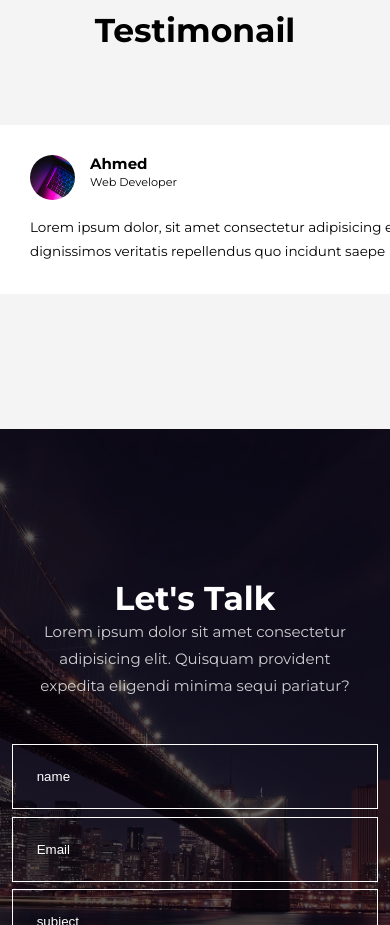
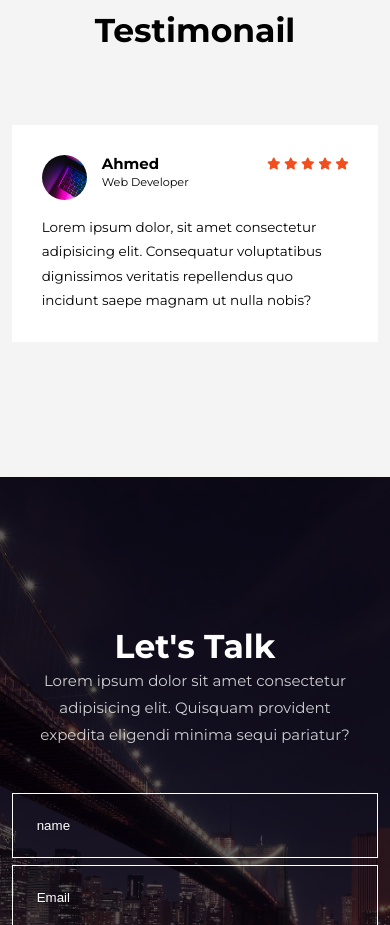
Before and after one commit to Ahmed710g/profile, a plain HTML site: page index.html in a window 390 px wide. Shown: the part 7060-7985 px from the top of the page. Drawn offline with nearby package versions, Linux system fonts and the light colour scheme.

Commit message:
Update style.css

```diff
--- a/style.css
+++ b/style.css
@@ -745,7 +745,14 @@ footer .copyright{
             width: 94vw;
             margin: 1.4rem 0 1rem;
           }
-
+  /*testimonails*/
+          section.testimonails .container{
+            width: 94vw;
+            grid-template-columns: 1fr;
+          }
+          section.testimonails .container .testimonail .head .stars i{
+            font-size: .8rem;
+          }
           /*contact*/
           section.contact .container{
             width: 94vw;
```
